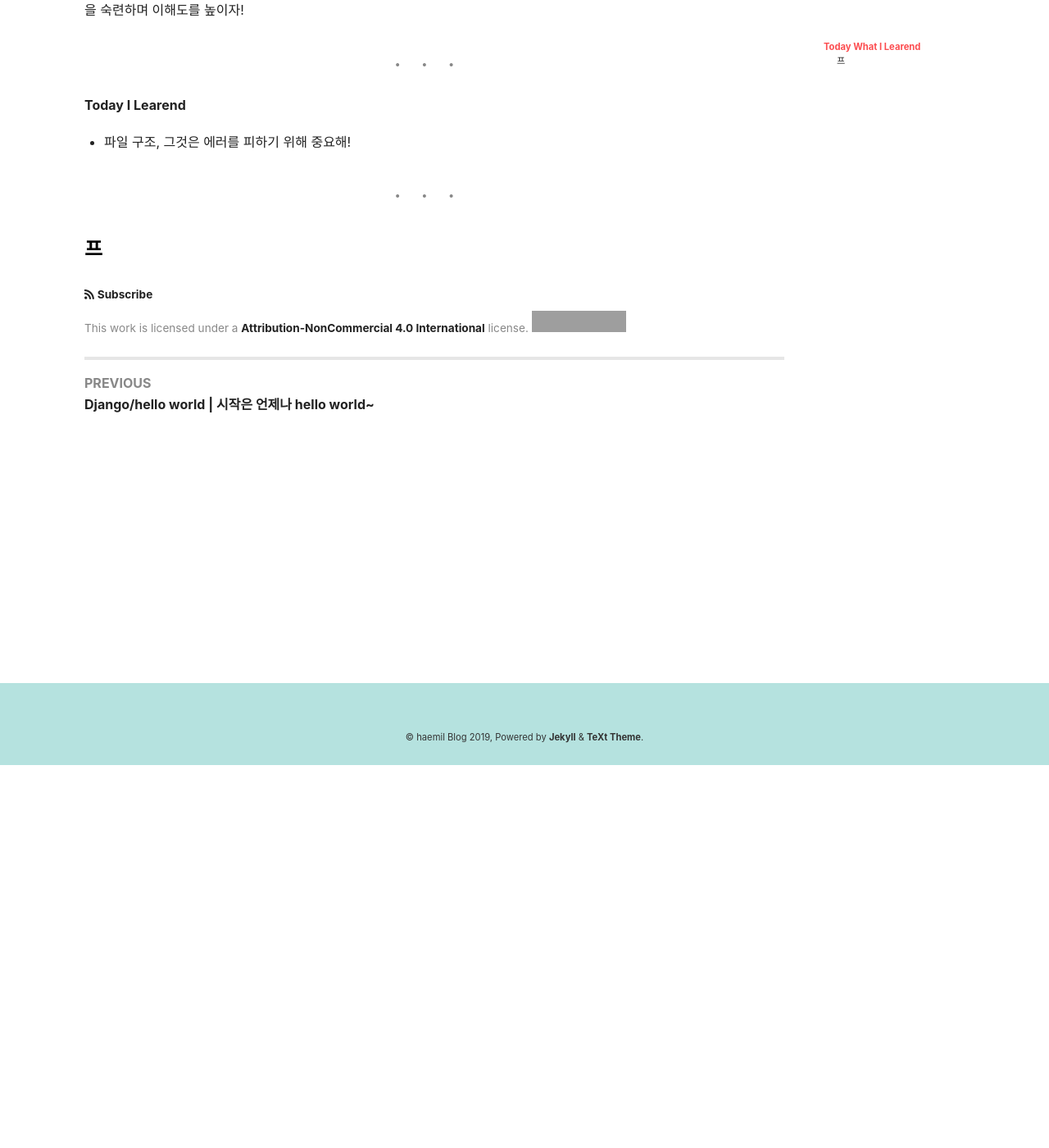
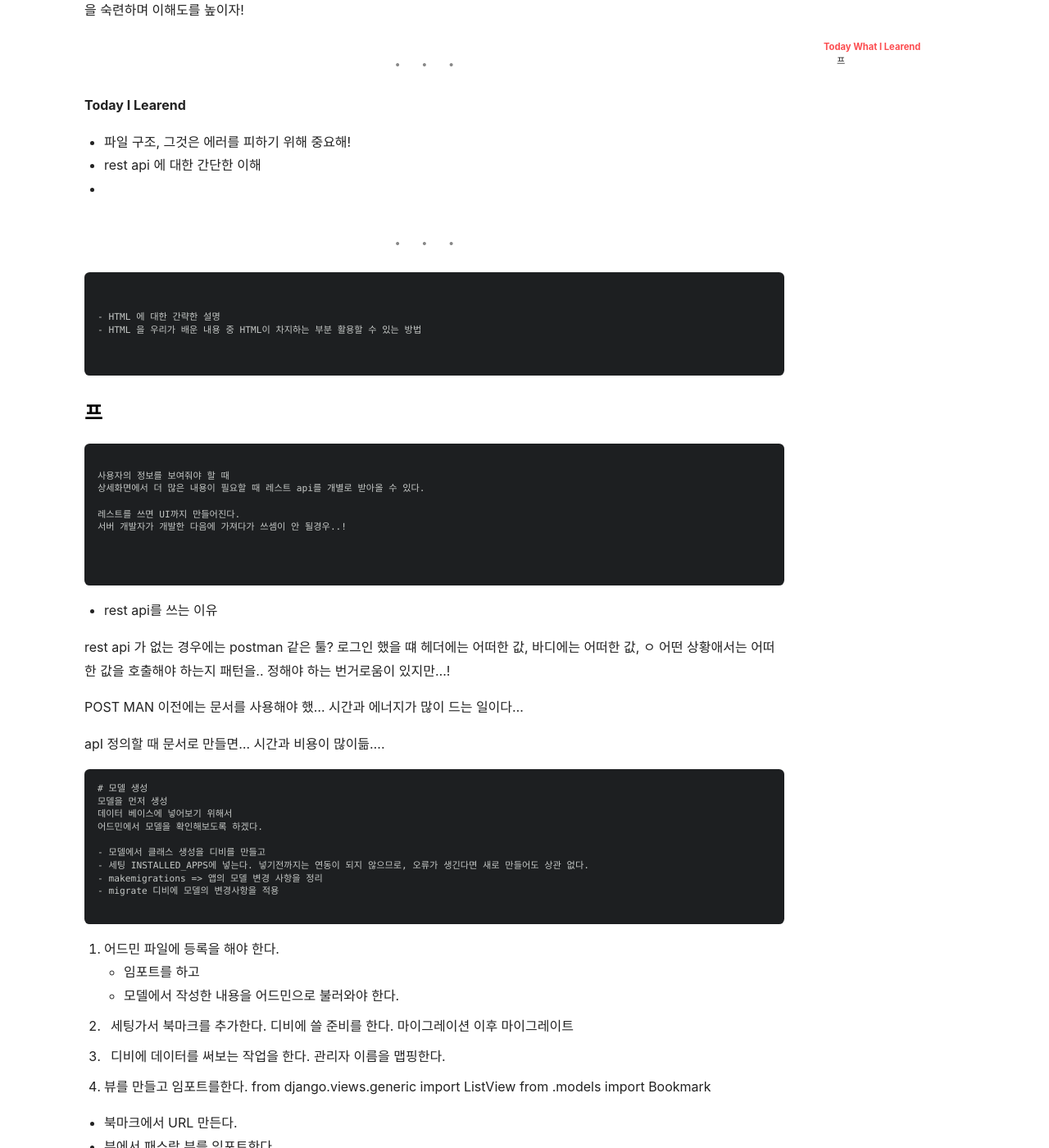
Before and after one commit to mchaemil/mchaemil.github.io, a Jekyll site: the page built from _posts/2019-12-11-Django-vote-list.md, in a window 1280 px wide and 1400 px high, scrolled down 467 px. Shown: the whole window at 82% size. Built offline with Jekyll 4.4.1, drawn with Linux system fonts in a browser that asks for light colours; nearby versions of some CDN libraries; some of the changed text lies outside the part shown; grey boxes are pictures that could not be loaded.

Commit message:
update post

````diff
--- a/_posts/2019-12-11-Django-vote-list.md
+++ b/_posts/2019-12-11-Django-vote-list.md
@@ -15,8 +15,125 @@ tags: Django
 ---
 **Today I Learend**
 - 파일 구조, 그것은 에러를 피하기 위해 중요해!
+- rest api 에 대한 간단한 이해
+-
 
 
 ---
 
+```
+
+
+- HTML 에 대한 간략한 설명
+- HTML 을 우리가 배운 내용 중 HTML이 차지하는 부분 활용할 수 있는 방법
+
+
+```
+
+
+
 ### 프
+
+
+```
+
+사용자의 정보를 보여줘야 할 때
+상세화면에서 더 많은 내용이 필요할 때 레스트 api를 개별로 받아올 수 있다.
+
+레스트를 쓰면 UI까지 만들어진다.
+서버 개발자가 개발한 다음에 가져다가 쓰셈이 안 될경우..!
+
+
+
+```
+
+- rest api를 쓰는 이유
+
+rest api 가 없는 경우에는 postman 같은 툴?
+로그인 했을 떄 헤더에는 어떠한 값, 바디에는 어떠한 값, ㅇ
+어떤 상황애서는 어떠한 값을 호출해야 하는지 패턴을.. 정해야 하는 번거로움이 있지만...!
+
+
+POST MAN 이전에는 문서를 사용해야 했...
+시간과 에너지가 많이 드는 일이다...
+
+
+apI 정의할 때 문서로 만들면...
+시간과 비용이 많이듦....
+
+
+
+```
+# 모델 생성
+모델을 먼저 생성
+데이터 베이스에 넣어보기 위해서
+어드민에서 모델을 확인해보도록 하겠다.
+
+- 모델에서 클래스 생성을 디비를 만들고
+- 세팅 INSTALLED_APPS에 넣는다. 넣기전까지는 연동이 되지 않으므로, 오류가 생긴다면 새로 만들어도 상관 없다.
+- makemigrations => 앱의 모델 변경 사항을 정리
+- migrate 디비에 모델의 변경사항을 적용
+
+```
+
+
+3. 어드민 파일에 등록을 해야 한다.
+-	임포트를 하고
+- 모델에서 작성한 내용을 어드민으로 불러와야 한다.
+
+1. 세팅가서 북마크를 추가한다.
+디비에 쓸 준비를 한다.
+마이그레이션 이후 마이그레이트
+
+1. 디비에 데이터를 써보는 작업을 한다.
+관리자 이름을 맵핑한다.
+
+
+1. 뷰를 만들고 임포트를한다.
+from django.views.generic import ListView
+from .models import Bookmark
+
+- 북마크에서 URL 만든다.
+- 뷰에서 패스랑 뷰를 임포트한다.
+
+
+1. config를 가서
+url을 받아오면 bookmark에서 처리할 수 있도록 처리한다.
+
+1. 이름은 object_list가 디폴트이다.
+2. 바꾸어주려면 context_object_name를 해야 한다.
+
+
+포스트를 하면 토큰을 붙여줘야 한다
+ {% csrf_token %}
+
+크리에이트를 상속받았기 때문에
+따로 기능을 만들어주지 않아도
+제네릭뷰를 사용하면 다 만들어준다...
+
+어떤 값을 가져올지 알아야 한다.
+수정할 때는 그래서 피케이 값을 가져와야 한다!!
+
+
+피케이는 데이터가 하나기 대문에 오브젝트이다. 굉장히 직관적인 측면이 있다.
+
+
+---
+
+
+```
+
+class BookmarkDetailView(DetailView):
+    model = Bookmark
+
+# Bookmark 가 소문자로 바뀌고 뒤에는 디폴트 값으로 계속해서 파일 구조의 경로가 붙는다.
+
+
+```
+
+
+
+
+인덱스(index)란?
+인덱스(index)는 테이블에서 원하는 데이터를 쉽고 빠르게 찾기 위해 사용합니다.
+이러한 인덱스는 자주 사용되는 필드 값으로 만들어진 원본 테이블의 사본이라고 생각할 수 있습니다.
````
Also changed, not shown: _posts/2019-12-11-Django-hello-world.md (+2 -2 lines).
